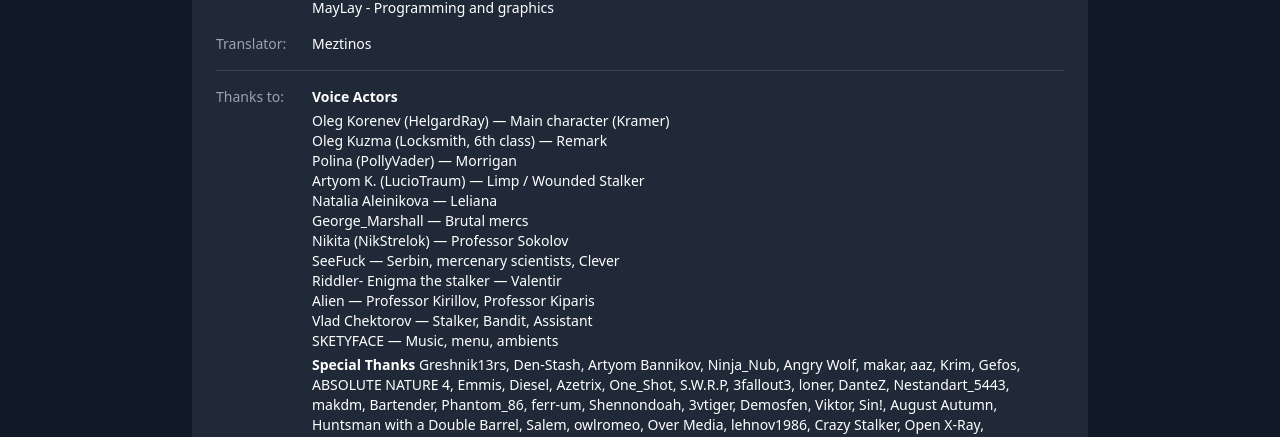
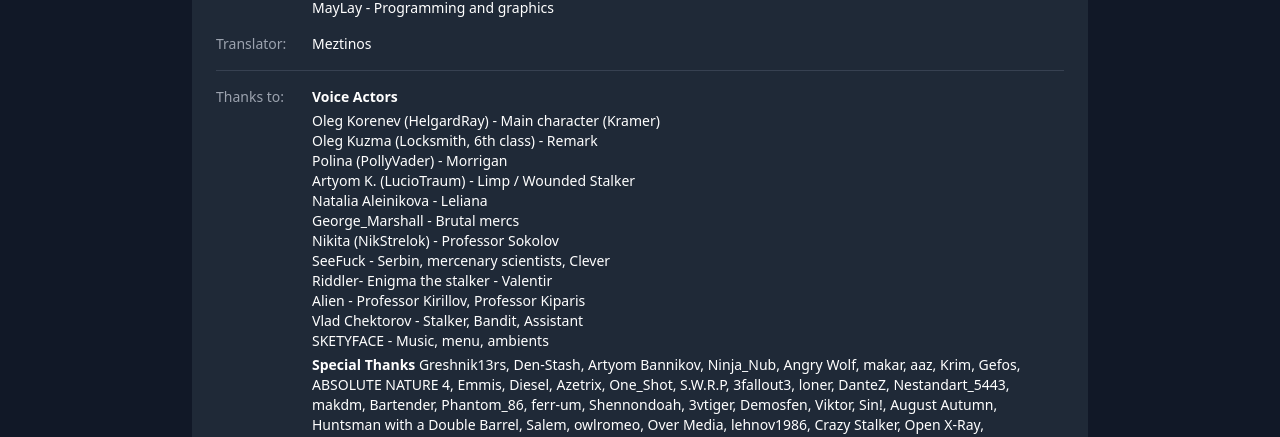
Before and after one commit to Cheekitos/CSMA, a Jekyll site: the page built from _mods/incubator.md, in a window 1280 px wide. Shown: the part 1372-1809 px from the top of the page. Built offline with Jekyll 4.4.1, drawn with Linux system fonts in a browser that asks for light colours; nearby versions of some CDN libraries.

```diff
--- a/_mods/incubator.md
+++ b/_mods/incubator.md
@@ -50,18 +50,18 @@ mod_creator: |
 translation_by: "Meztinos"
 additional_credits: |
   **Voice Actors**
-  * Oleg Korenev (HelgardRay) — Main character (Kramer)
-  * Oleg Kuzma (Locksmith, 6th class) — Remark
-  * Polina (PollyVader) — Morrigan
-  * Artyom K. (LucioTraum) — Limp / Wounded Stalker
-  * Natalia Aleinikova — Leliana
-  * George_Marshall — Brutal mercs
-  * Nikita (NikStrelok) — Professor Sokolov
-  * SeeFuck — Serbin, mercenary scientists, Clever
-  * Riddler- Enigma the stalker — Valentir
-  * Alien — Professor Kirillov, Professor Kiparis
-  * Vlad Chektorov — Stalker, Bandit, Assistant
-  * SKETYFACE — Music, menu, ambients
+  * Oleg Korenev (HelgardRay) - Main character (Kramer)
+  * Oleg Kuzma (Locksmith, 6th class) - Remark
+  * Polina (PollyVader) - Morrigan
+  * Artyom K. (LucioTraum) - Limp / Wounded Stalker
+  * Natalia Aleinikova - Leliana
+  * George_Marshall - Brutal mercs
+  * Nikita (NikStrelok) - Professor Sokolov
+  * SeeFuck - Serbin, mercenary scientists, Clever
+  * Riddler- Enigma the stalker - Valentir
+  * Alien - Professor Kirillov, Professor Kiparis
+  * Vlad Chektorov - Stalker, Bandit, Assistant
+  * SKETYFACE - Music, menu, ambients
 
   **Special Thanks**
   Greshnik13rs, Den-Stash, Artyom Bannikov, Ninja_Nub, Angry Wolf, makar, aaz, Krim, Gefos, ABSOLUTE NATURE 4, Emmis, Diesel, Azetrix, One_Shot, S.W.R.P, 3fallout3, loner, DanteZ, Nestandart_5443, makdm, Bartender, Phantom_86, ferr-um, Shennondoah, 3vtiger, Demosfen, Viktor, Sin!, August Autumn, Huntsman with a Double Barrel, Salem, owlromeo, Over Media, lehnov1986, Crazy Stalker, Open X-Ray, HollyWoodFX
```
